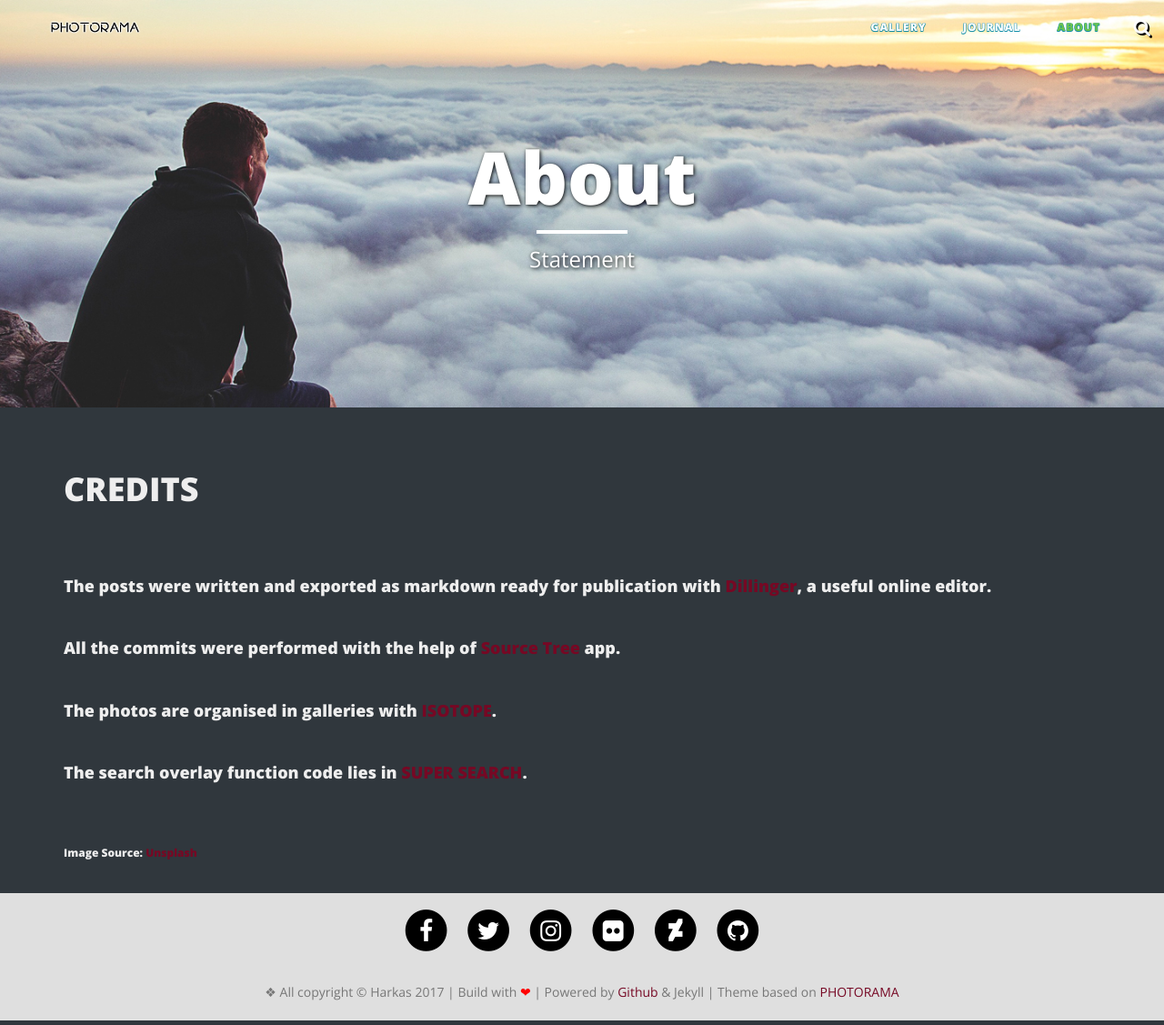
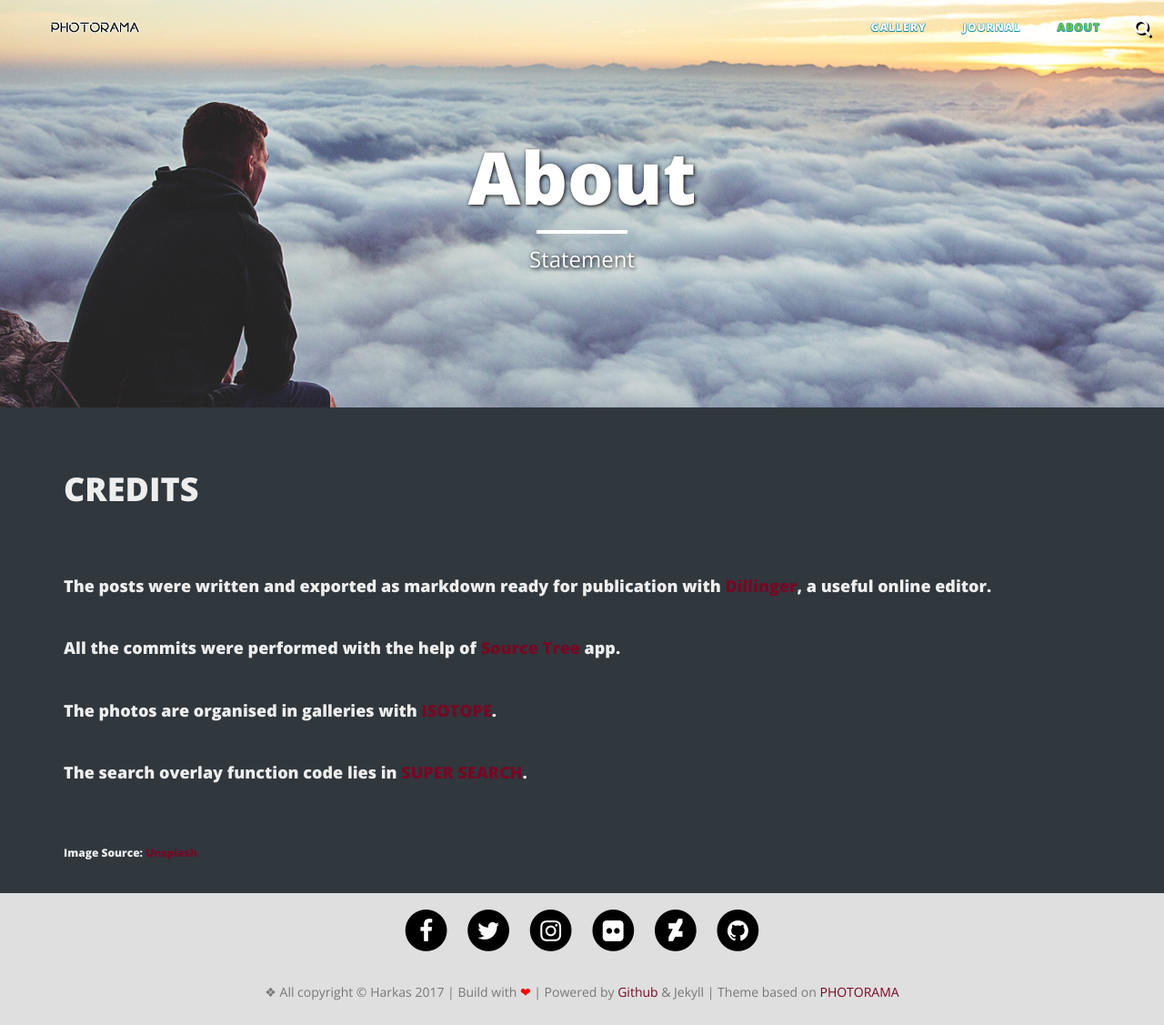
Before and after one commit to Harkas/myphoto, a Jekyll site: the page built from about/index.html, in a window 1280 px wide. Shown: the whole page at 91% size. Built offline with Jekyll 4.4.1, drawn with Linux system fonts in a browser that asks for light colours; nearby versions of some CDN libraries; grey boxes are pictures that could not be loaded.

Commit message:
fix magtin-bottom 5px

```diff
--- a/css/main.css
+++ b/css/main.css
@@ -281,7 +281,7 @@ footer .list-inline {
 footer .copyright {
   font-size: 14px;
   text-align: center;
-  margin-bottom: 0;
+  margin-bottom: 5px;
 }
 .floating-label-form-group {
   font-size: 14px;
```
